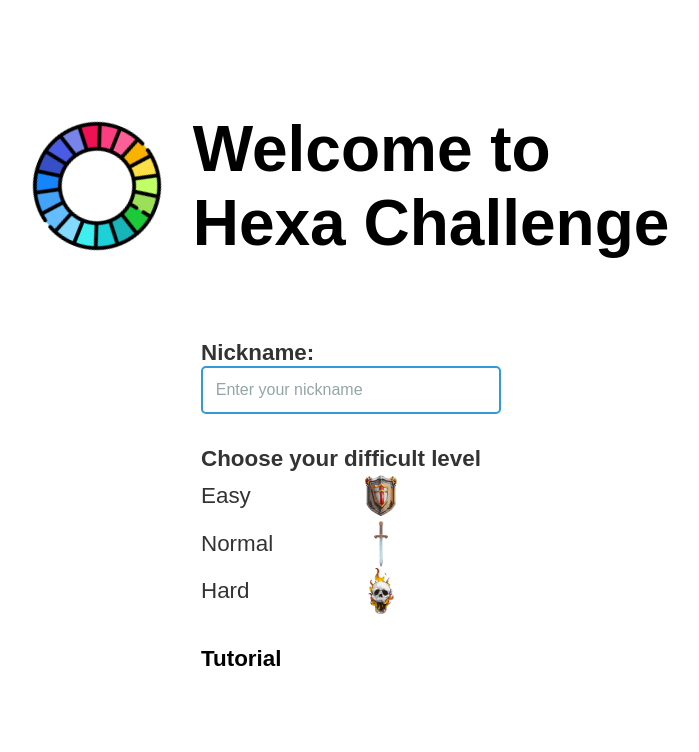
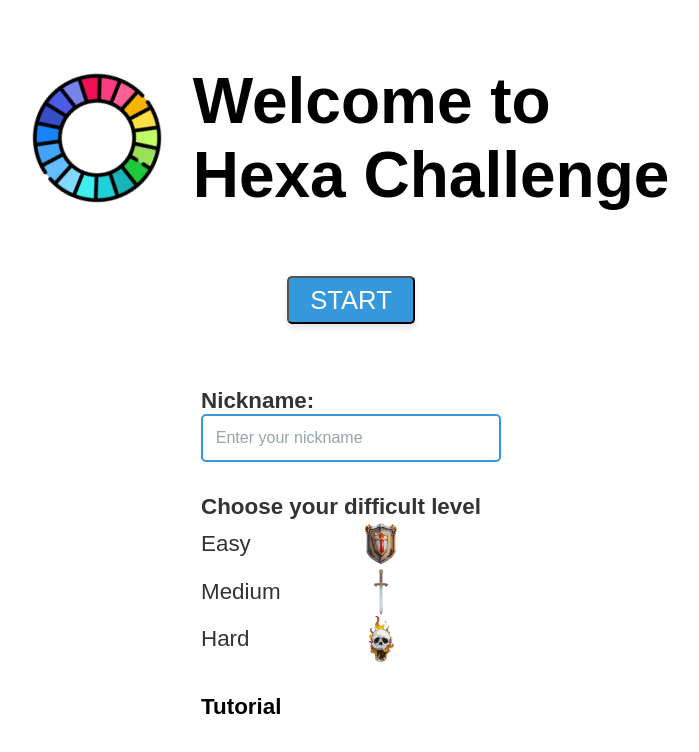
Before and after one commit to Arthur-Cyberpunk/hexa_challenge, a React (Create React App) app: page / in a window 1280 px wide. Shown: the top 752 px of the page, without its empty margins (289-988 px from the left). Built offline with nearby package versions, Linux system fonts and the light colour scheme.

Commit message:
adjust home menu

```diff
--- a/package.json
+++ b/package.json
@@ -10,6 +10,7 @@
     "jest": "^27.5.1",
     "react": "^18.2.0",
     "react-dom": "^18.2.0",
+    "react-router-dom": "^6.15.0",
     "react-scripts": "5.0.1",
     "sass": "^1.66.1",
     "web-vitals": "^2.1.4"
--- a/src/App.js
+++ b/src/App.js
@@ -1,12 +1,17 @@
+import { Route, Routes } from "react-router-dom";
 import Home from "../src/components/Home";
+import ModalGame from "../src/components/ModalGame";
+
 import "./styles/globals.scss";
 
 function App() {
   return (
-    // <GameProvider>
-    //   <ModalGame></ModalGame>
-    // </GameProvider>
-    <Home></Home>
+    <>
+      <Routes>
+        <Route index path="/" element={<Home />} />
+        <Route path="game" element={<ModalGame />} />
+      </Routes>
+    </>
   );
 }
 
--- a/src/components/Home/index.jsx
+++ b/src/components/Home/index.jsx
@@ -1,4 +1,5 @@
 import { useState } from "react";
+import { Link } from "react-router-dom";
 import paletaColors from "../../assets/paletaColors.png";
 import shield from "../../assets/shield.png";
 import skull from "../../assets/skull.png";
@@ -9,6 +10,11 @@ import "./styles.scss";
 const Home = () => {
     const [modalOpen, setModalOpen] = useState(false)
 
+    // const { setSecondsLeft } =
+    // useContext(GameContext);
+
+    //console.log(chooseDifficult)
+
   return (
     <div className="containerHome">
       <div className="boxTitleColors">
@@ -17,6 +23,9 @@ const Home = () => {
           Welcome to <br /> Hexa Challenge
         </h1>
       </div>
+      <Link to="game">
+        <button className="startButton">Start</button>
+      </Link>
       <div className="options">
         <label htmlFor="nickName">Nickname:</label>
         <input
@@ -29,16 +38,16 @@ const Home = () => {
         <div className="difficult">
           <span className="titleLevels">Choose your difficult level</span>
           <div className="boxOptions">
-            <p className="difficultLevel">Easy </p>{" "}
-            <img className="iconsDaora" src={shield} alt="" />
+            <p className="difficultLevel" >Easy </p>{" "}
+            <img className="iconsDifficult" src={shield} alt="" />
           </div>
           <div className="boxOptions">
-            <p className="difficultLevel">Normal</p>{" "}
-            <img className="iconsDaora" src={sword} alt="" />
+            <p className="difficultLevel" >Medium</p>{" "}
+            <img className="iconsDifficult" src={sword} alt="" />
           </div>
           <div className="boxOptions">
-            <p className="difficultLevel">Hard</p>{" "}
-            <img className="iconsDaora" src={skull} alt="" />
+            <p className="difficultLevel" >Hard</p>{" "}
+            <img className="iconsDifficult" src={skull} alt="" />
           </div>
         </div>
         <p className="tutorial" onClick={() => setModalOpen(true)}>Tutorial</p>
--- a/src/components/Home/styles.scss
+++ b/src/components/Home/styles.scss
@@ -30,6 +30,24 @@
       font-size: 4rem;
     }
   }
+
+  .startButton {
+    width: 8rem;
+    height: 3rem;
+    font-size: 1.6rem;
+    background-color: #3498db;
+    color: #fff;
+    border-radius: 5px;
+    box-shadow: 0px 4px 6px rgba(0, 0, 0, 0.1);
+    transition: background-color 0.3s ease;
+    margin: 0 0 3rem;
+    cursor: pointer;
+    text-transform: uppercase;
+  }
+
+  .startButton:hover {
+    background-color: #2980b9;
+}
 
   .options {
     width: 300px;
@@ -82,7 +100,7 @@
           cursor: pointer;
         }
 
-        .iconsDaora {
+        .iconsDifficult {
           width: 3rem;
           margin-right: 6rem;
         }
--- a/src/components/TutorialModal/index.jsx
+++ b/src/components/TutorialModal/index.jsx
@@ -34,8 +34,8 @@ const TutorialModal = (props) => {
       <div>
         <span>Difficulty</span>
         <p>
-          There are three difficulties: <br /> <br /> - Easy - 3 color options.{" "}
-          <br /> - Normal - 4 color options. <br /> - Hard - 5 color
+          There are three difficulties: <br /> <br /> - Easy - 3 colors options.{" "}
+          <br /> - Normal - 4 colors options. <br /> - Hard - 5 colors
           options.
         </p>
       </div>
--- a/src/contexts/gameContext.jsx
+++ b/src/contexts/gameContext.jsx
@@ -7,6 +7,7 @@ const GameProvider = ({ children }) => {
   const [active, setActive] = useState(false);
   const [secondsChoose, setSecondsChoose] = useState(0);
   const [secondsLeft, setSecondsLeft] = useState(10);
+  const [chooseDifficult, setChooseDifficult] = useState('');
 
   const colorTime = (selectedColor, currentColor) => {
     if (selectedColor !== undefined && selectedColor === currentColor) {
@@ -36,6 +37,7 @@ const GameProvider = ({ children }) => {
         setSecondsChoose,
         secondsLeft,
         setSecondsLeft,
+        //setChooseDifficult,
       }}
     >
       {children}
--- a/src/index.js
+++ b/src/index.js
@@ -1,10 +1,16 @@
 import React from "react";
 import ReactDOM from "react-dom/client";
+import { BrowserRouter } from "react-router-dom";
 import App from "./App";
+import GameProvider from "./contexts/gameContext";
 
 const root = ReactDOM.createRoot(document.getElementById("root"));
 root.render(
   <React.StrictMode>
-    <App />
+    <GameProvider>
+      <BrowserRouter>
+        <App />
+      </BrowserRouter>
+    </GameProvider>
   </React.StrictMode>,
 );
```
Also changed, not shown: 1 other file (tests, documents, lock files or other folders).
